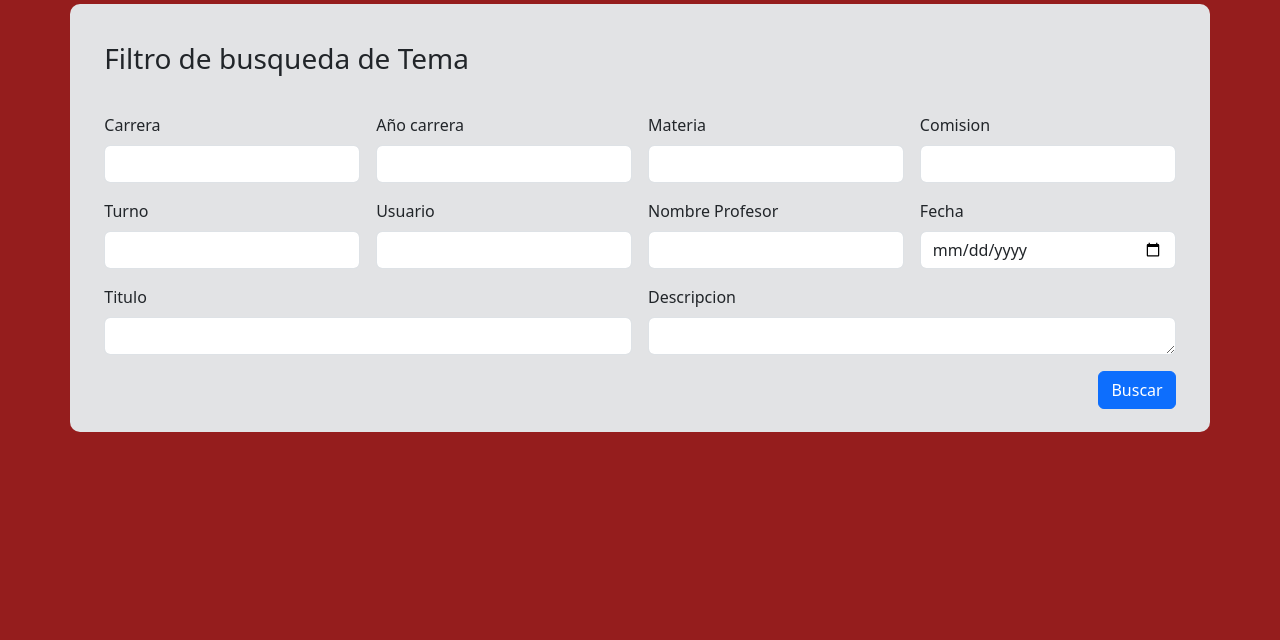
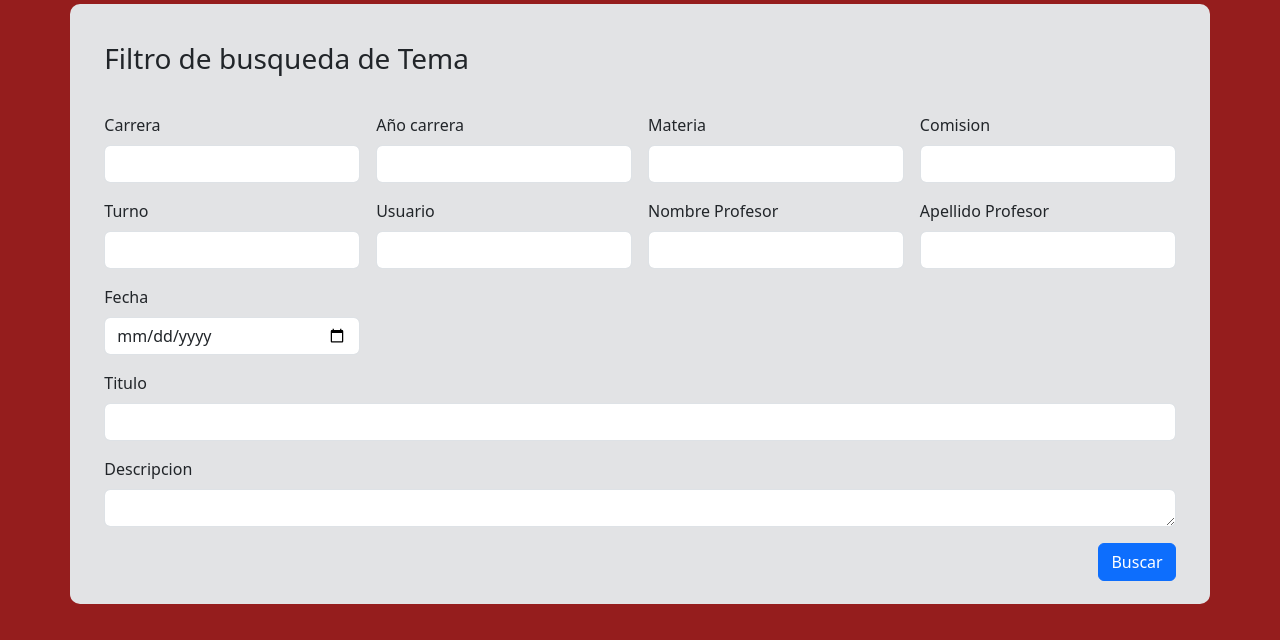
Before and after one commit to Mendox41/LibroTemas, a PHP site: page /templates/admin/abm-topics.php in a window 1280 px wide. Shown: the part 166-806 px from the top of the page. Before the commit the page ends 598 px from the top, so only its background shows below. Run offline with PHP 8.4, Linux system fonts and the light colour scheme; the visitor is signed in with stand-in values (Sample User, id 1).

Commit message:
Modificando archivo

```diff
--- a/pagina/templates/admin/abm-topics.php
+++ b/pagina/templates/admin/abm-topics.php
@@ -39,7 +39,7 @@ include ('../../php/session/validate-admin.php');
                 </div>
 
                 <div class="p-2">
-                    <button type="button" name="" id="filtro-tema" class="btn btn-primary" disabled>
+                    <button type="button" name="" id="btn-filtro-tema" class="btn btn-primary" disabled>
                         Filtro
                     </button>
                 </div>
@@ -48,8 +48,8 @@ include ('../../php/session/validate-admin.php');
 
             <!-- filtro inicial -->
 
-            <div class="filtro container-md bg-secondary-subtle">
-                <form class="row g-3 form-filtro" id="form-filtro-tema" >
+            <div class="filtro container-md bg-secondary-subtle" id="container-filtro-temas">
+                <form class="row g-3 form-filtro" id="form-filtro-tema">
                     <h3 id="titulo-filtro">Filtro de busqueda de Tema</h3>
                     <div class="col-sm-3">
                         <label for="nombre-carrera" class="form-label">Carrera</label>
@@ -80,20 +80,24 @@ include ('../../php/session/validate-admin.php');
                         <input type="text" class="form-control" id="nombre-profesor">
                     </div>
                     <div class="col-sm-3">
+                        <label for="nombre-profesor" class="form-label">Apellido Profesor</label>
+                        <input type="text" class="form-control" id="apellido-profesor">
+                    </div>
+                    <div class="col-sm-3">
                         <label for="fecha-tema" class="form-label">Fecha</label>
                         <input type="date" class="form-control" id="fecha-tema">
                     </div>
-                    <div class="col-md-6">
+                    <div class="col-md-12">
                         <label for="titulo-tema" class="form-label">Titulo</label>
                         <input type="text" class="form-control" id="titulo-tema">
                     </div>
 
-                    <div class="col-md-6">
+                    <div class="col-md-12">
                         <label for="descripcion-tema" class="form-label">Descripcion</label>
                         <textarea class="form-control" id="descripcion-tema" rows="1"></textarea>
                     </div>
                     <div class="d-flex flex-row-reverse">
-                        <button type="" class="btn btn-primary" id="btn-filtro-tema">Buscar</button>
+                        <button class="btn btn-primary" id="btn-buscar-tema">Buscar</button>
 
                     </div>
                 </form>
@@ -101,8 +105,7 @@ include ('../../php/session/validate-admin.php');
 
 
             <!-- tabla abm-->
-            <div id="contenedor-tabla-abm-temas"
-                class="table-responsive text-center bg-white text-dark abm-temas ">
+            <div id="contenedor-tabla-abm-temas" class="table-responsive text-center bg-white text-dark abm-temas ">
 
                 <!-- creo dinamicamente la tabla de abm -->
                 <!-- <table class="table">
@@ -146,6 +149,85 @@ include ('../../php/session/validate-admin.php');
         </div>
 
         <div id="container-modals">
+
+            <!-- Modal filtro tema -->
+            <div class="modal-container-ingreso-nuevo-tema" id="modal-container-filtro-tema">
+                <div class="modal modal-lg " id="modal-form-buscar-tema" data-bs-backdrop="static"
+                    data-bs-keyboard="false" tabindex="-1" aria-labelledby="staticBackdropLabel" aria-hidden="true">
+                    <div class="modal-dialog modal-dialog-centered modal-fullscreen-lg-down">
+                        <div class="modal-content">
+                            <div class="modal-header">
+                                <h1 class="modal-title fs-5" id="staticBackdropLabel">Filtro de Temas</h1>
+                                <button id="btn-close-modal-filtro" type="button" class="btn-close"
+                                    data-bs-dismiss="modal" aria-label="Close"></button>
+                            </div>
+
+                            <div class="modal-body" id="modal-body">
+
+
+                                <form class="row g-3 form-filtro" id="modal-form-filtro-tema">
+                                    <div class="col-sm-6">
+                                        <label for="nombre-carrera" class="form-label">Carrera</label>
+                                        <input type="text" class="form-control" id="nombre-carrera-modal-filtro">
+                                    </div>
+                                    <div class="col-sm-6">
+                                        <label for="anio-carrera" class="form-label">Año carrera</label>
+                                        <input type="text" class="form-control" id="anio-carrera-modal-filtro">
+                                    </div>
+                                    <div class="col-sm-6">
+                                        <label for="nombre-materia" class="form-label">Materia</label>
+                                        <input type="text" class="form-control" id="nombre-materia-modal-filtro">
+                                    </div>
+                                    <div class="col-sm-6">
+                                        <label for="comision" class="form-label">Comision</label>
+                                        <input type="text" class="form-control" id="comision-modal-filtro">
+                                    </div>
+                                    <div class="col-sm-6">
+                                        <label for="turno" class="form-label">Turno</label>
+                                        <input type="text" class="form-control" id="turno-modal-filtro">
+                                    </div>
+                                    <div class="col-sm-6">
+                                        <label for="nombre-usuario" class="form-label">Usuario</label>
+                                        <input type="text" class="form-control" id="nombre-usuario-modal-filtro">
+                                    </div>
+                                    <div class="col-sm-6">
+                                        <label for="nombre-profesor" class="form-label">Nombre Profesor</label>
+                                        <input type="text" class="form-control" id="nombre-profesor-modal-filtro">
+                                    </div>
+                                    <div class="col-sm-6">
+                                        <label for="nombre-profesor" class="form-label">Apellido Profesor</label>
+                                        <input type="text" class="form-control" id="apellido-profesor-modal-filtro">
+                                    </div>
+                                    <div class="col-sm-6">
+                                        <label for="fecha-tema" class="form-label">Fecha</label>
+                                        <input type="date" class="form-control" id="fecha-tema-modal-filtro">
+                                    </div>
+                                    <div class="col-md-12">
+                                        <label for="titulo-tema" class="form-label">Titulo</label>
+                                        <input type="text" class="form-control" id="titulo-tema-modal-filtro">
+                                    </div>
+
+                                    <div class="col-md-12">
+                                        <label for="descripcion-tema" class="form-label">Descripcion</label>
+                                        <textarea class="form-control" id="descripcion-tema-modal-filtro"
+                                            rows="1"></textarea>
+                                    </div>
+
+                                </form>
+
+                            </div>
+
+                            <div class="modal-footer">
+                                <button type="button" class="btn btn-danger" data-bs-dismiss="modal"
+                                    id="btn-cancel-modal-filtro-tema">Cancel</button>
+                                <button class="btn btn-success" id="btn-modal-buscar-tema">Buscar</button>
+
+                            </div>
+                        </div>
+                    </div>
+                </div>
+
+            </div>
 
             <!-- Modal ingreso de nuevo tema-->
             <div class="modal-container-ingreso-nuevo-tema" id="modal-container-ingreso-nuevo-tema">
@@ -314,10 +396,7 @@ include ('../../php/session/validate-admin.php');
 
             </div>
 
-            <!-- Modal modificacion de contraseña -->
-
-
-            <!-- modal confirm modificacion de datos y contraseña de tema -->
+            <!-- modal confirm modificacion de datos de tema -->
             <div class="modal" tabindex="-1" id="modal-container-confirm-modificacion-datos">
                 <!-- aca agregar el d-block  -->
                 <div class="modal-dialog modal-dialog-centered">
@@ -346,8 +425,8 @@ include ('../../php/session/validate-admin.php');
 
             <!-- Modal para ver datos de tema -->
             <div class="modal-container-ver-tema" id="modal-container-ver-tema">
-                <div class="modal modal-lg " id="modal-form-ver-tema" data-bs-backdrop="static"
-                    data-bs-keyboard="false" tabindex="-1" aria-labelledby="staticBackdropLabel" aria-hidden="true">
+                <div class="modal modal-lg " id="modal-form-ver-tema" data-bs-backdrop="static" data-bs-keyboard="false"
+                    tabindex="-1" aria-labelledby="staticBackdropLabel" aria-hidden="true">
                     <div class="modal-dialog modal-dialog-centered modal-fullscreen-lg-down">
                         <div class="modal-content">
                             <div class="modal-header">
@@ -440,8 +519,8 @@ include ('../../php/session/validate-admin.php');
                             <h7 class="modal-title fs-7 titulo-confirm" id="titulo-modal-desactivar-activar-tema">
                                 Confirm Desactivar/Activar tema
                             </h7>
-                            <button id="close-btn-modal-confirm-desactivar-activar-tema" type="button"
-                                class="btn-close" data-bs-dismiss="modal" aria-label="Close"></button>
+                            <button id="close-btn-modal-confirm-desactivar-activar-tema" type="button" class="btn-close"
+                                data-bs-dismiss="modal" aria-label="Close"></button>
                         </div>
                         <div class="modal-body">
                             <h3 class="titulo-confirm" id="modal-title-confirm-desactivar-activar-tema"></h3>
@@ -496,8 +575,10 @@ include ('../../php/session/validate-admin.php');
     <script src="https://ajax.googleapis.com/ajax/libs/jquery/3.7.1/jquery.min.js"></script>
 
     <!-- js -->
-    <script src="../../js/admin/abm-topics.js"></script>
+    <!-- <script src="../../js/admin/abm-topics.js"></script> -->
     <script src="../../js/modals-actions/modals-abm-topics.js"></script>
+    <script src="../../js/topic/topic-filter-actions.js"></script>
+
 
 
 
```
